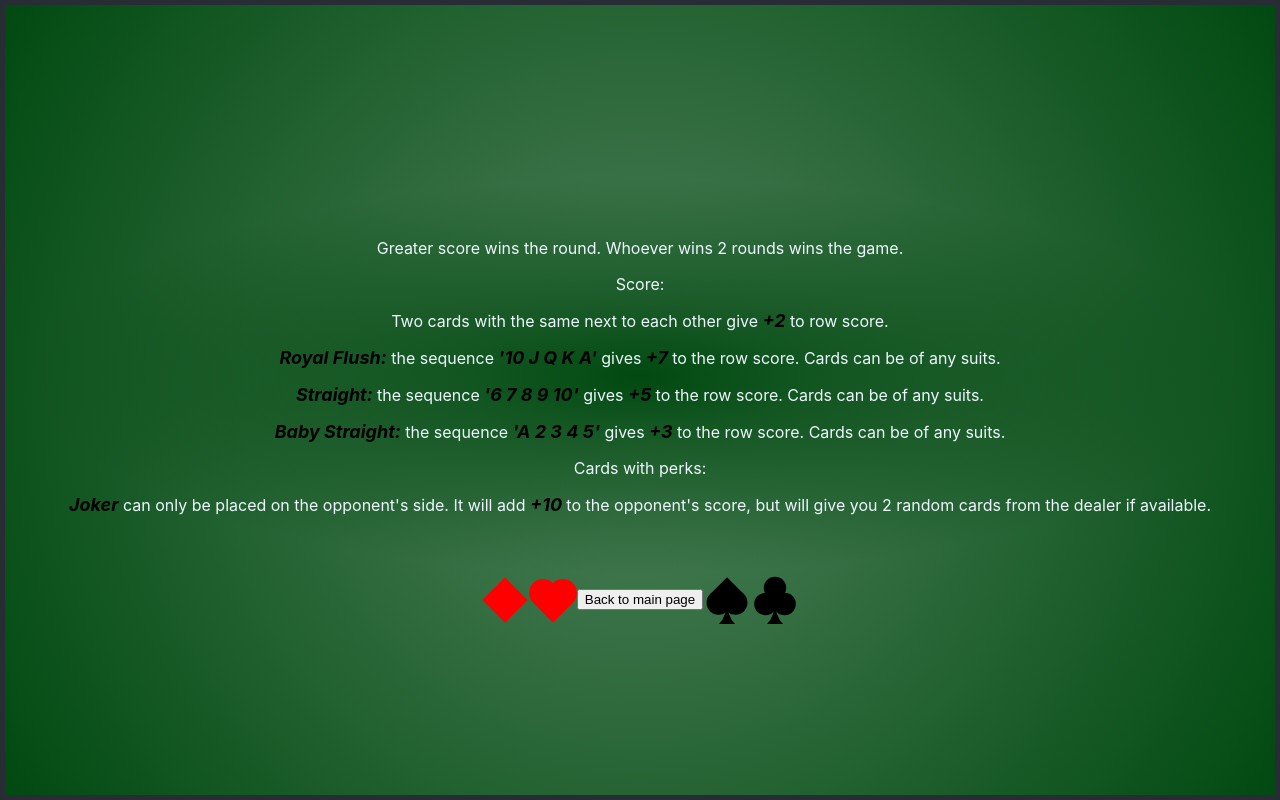
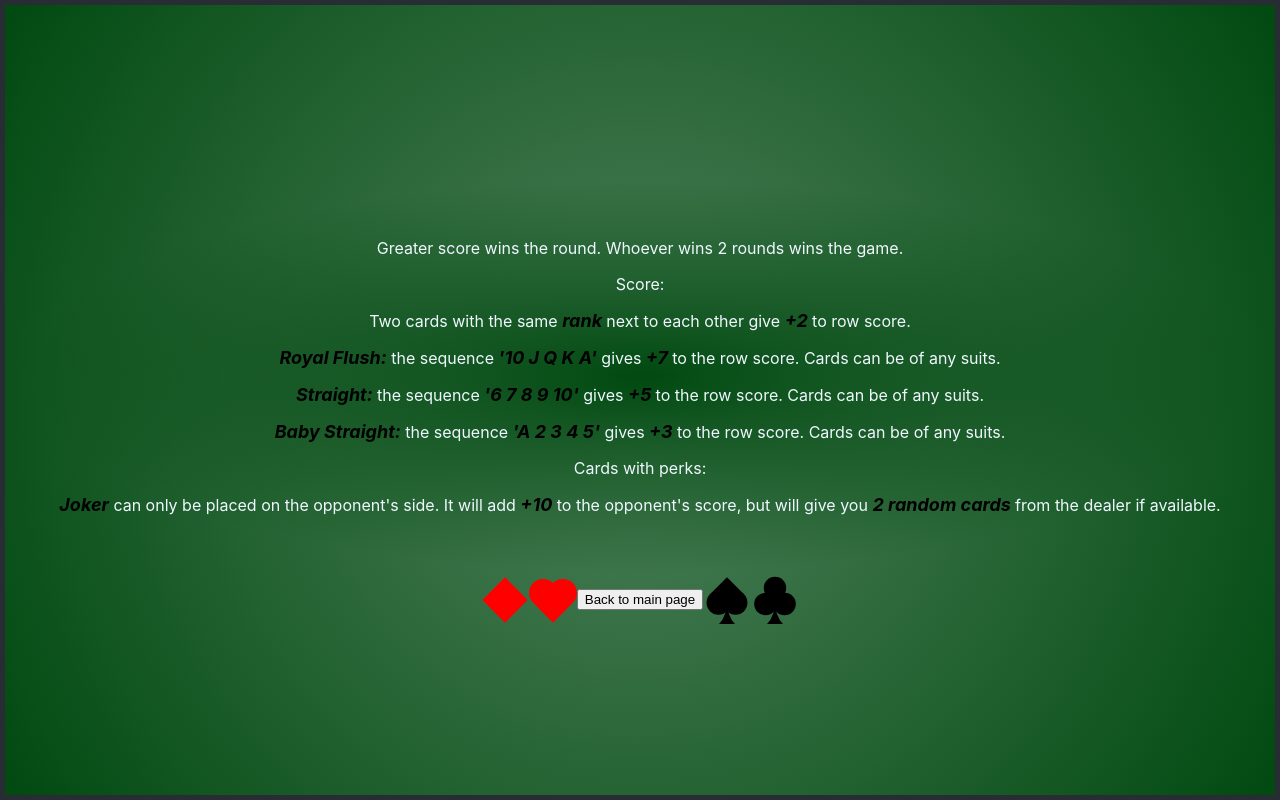
Before and after one commit to pawelsawczenko/evolution-ts-bootcamp-2023-the-course-project, a React (Create React App) app: page /rules in a window 1280 px wide. Built offline with nearby package versions, Linux system fonts and the light colour scheme.

Commit message:
Fix for GameRules

```diff
--- a/src/components/game-rules/GameRules.tsx
+++ b/src/components/game-rules/GameRules.tsx
@@ -22,8 +22,9 @@ export const GameRules: React.FC = () => {
         </p>
         <p>Score:</p>
         <p>
-          Two cards with the same next to each other give{" "}
-          <span className="score-bust"> +2 </span>to row score.
+          Two cards with the same{" "}
+          <span className="card-combination"> rank </span> next to each other
+          give <span className="score-bust"> +2 </span>to row score.
         </p>
 
         <p>
@@ -52,7 +53,8 @@ export const GameRules: React.FC = () => {
           <span className="card-combination-name">Joker</span> can only be
           placed on the opponent's side. It will add{" "}
           <span className="score-bust"> +10 </span>to the opponent's score, but
-          will give you 2 random cards from the dealer if available.
+          will give you <span className="score-bust"> 2 random cards </span>{" "}
+          from the dealer if available.
         </p>
       </div>
       <div id="main">
```
